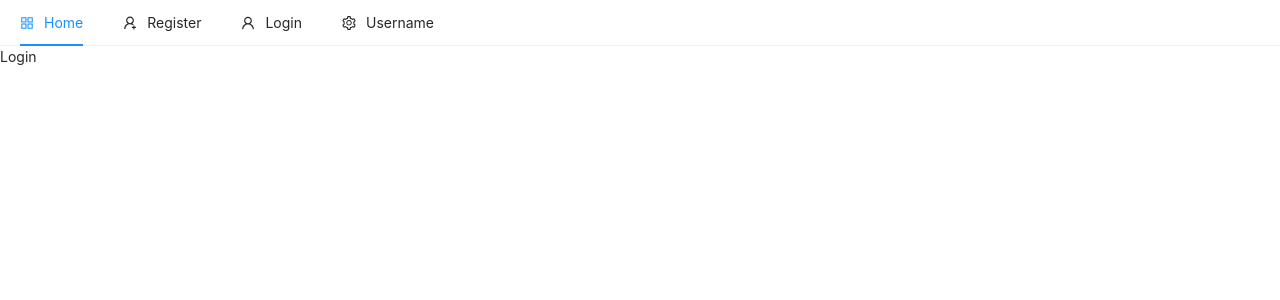
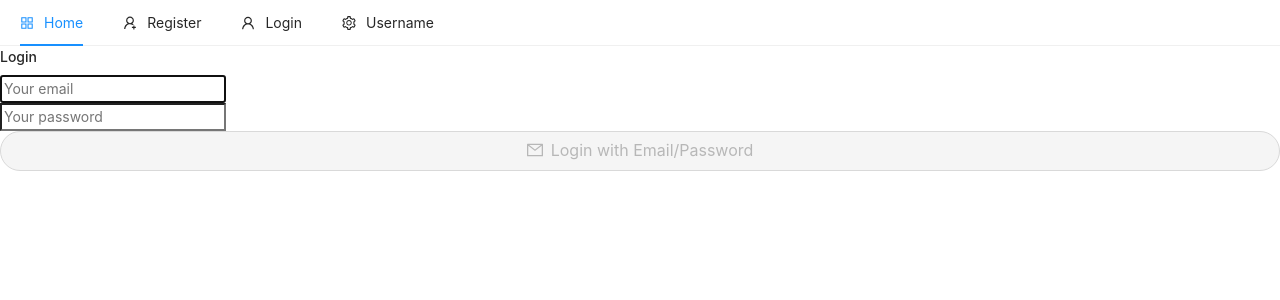
Before and after one commit to WWiteriM/Graduation_Project_Frontend, a React (Create React App) app: page /login in a window 1280 px wide. Shown: the top 300 px of the page. Built offline with nearby package versions, Linux system fonts and the light colour scheme; no server answers; the HTML template or start-up script is replaced by a standard one.

Commit message:
Implemented a login form

```diff
--- a/src/pages/auth/Login.js
+++ b/src/pages/auth/Login.js
@@ -1,9 +1,62 @@
-import React from 'react';
+import React, { useState } from 'react';
+import { auth } from '../../firebase';
+import { toast } from 'react-toastify';
+import { Button } from 'antd';
+import { MailOutlined } from '@ant-design/icons';
 
 const Login = () => {
+    const [email, setEmail] = useState('');
+    const [password, setPassword] = useState('');
+
+    const handleSubmit = async (e) => {
+        e.preventDefault();
+        console.table(email, password)
+    }
+
+    const loginForm = () => (
+        <form onSubmit={handleSubmit}>
+            <div className="form-group">
+                <input
+                    type='email'
+                    className='form-control'
+                    value={email}
+                    onChange={(e) => setEmail(e.target.value)}
+                    placeholder='Your email'
+                    autoFocus
+                />
+            </div>
+            <div className="form-group">
+                <input
+                    type='password'
+                    className='form-control'
+                    value={password}
+                    onChange={(e) => setPassword(e.target.value)}
+                    placeholder='Your password'
+                />
+            </div>
+            <Button
+                onClick={handleSubmit}
+                type='primary'
+                className='mb-3'
+                block
+                shape='round'
+                icon={<MailOutlined />}
+                size='large'
+                disabled={!email || password.length < 6}
+            >
+                Login with Email/Password
+            </Button>
+        </form>
+    );
+
     return (
-        <div>
-            <p>Login</p>
+        <div className='container p-5'>
+            <div className='row'>
+                <div className='col-md-6 offset-md-3'>
+                    <h4>Login</h4>
+                    {loginForm()}
+                </div>
+            </div>
         </div>
     );
 }
--- a/src/pages/auth/Register.js
+++ b/src/pages/auth/Register.js
@@ -20,13 +20,16 @@
 
     const registerForm = () => (
         <form onSubmit={handleSubmit}>
+            <div className="form-group">
                 <input
                     type='email'
                     className='form-control'
                     value={email}
                     onChange={(e) => setEmail(e.target.value)}
+                    placeholder='Your email'
                     autoFocus
                 />
+            </div>
             <button type='submit' className='btn btn-raised'>Register</button>
         </form>
     );
--- a/src/pages/auth/RegisterComplete.js
+++ b/src/pages/auth/RegisterComplete.js
@@ -44,12 +44,15 @@
 
     const completeRegistrationForm = () => (
         <form onSubmit={handleSubmit}>
+            <div className="form-group">
                 <input
                     type='email'
                     className='form-control'
                     value={email}
                     disabled
                 />
+            </div>
+            <div className="form-group">
                 <input
                     type='password'
                     className='form-control'
@@ -58,7 +61,7 @@
                     placeholder='Password'
                     autoFocus
                 />
-            <br />
+            </div>
             <button type='submit' className='btn btn-raised'>Complete Registration</button>
         </form>
     );
```
Lines whose indentation alone changed are shown as unchanged.
